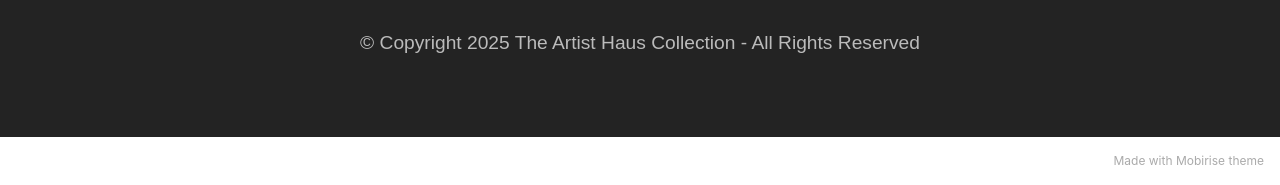
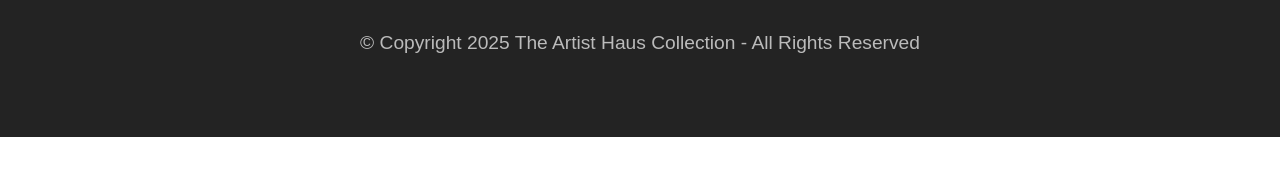
Before and after one commit to bastianhilton/artisthaus, a plain HTML site: page index.html in a window 1280 px wide. Shown: the part 4681-4866 px from the top of the page. After the commit the page ends 4818 px from the top, so only its background shows below. Drawn offline with Linux system fonts and the light colour scheme; files whose address does not match are found by name; a web font is replaced by a local one.

Commit message:
Update index.html

```diff
--- a/index.html
+++ b/index.html
@@ -388,7 +388,7 @@
             </div>
         </div>
     </div>
-</section><section style="background-color: #fff; display: none; font-family: -apple-system, BlinkMacSystemFont, 'Segoe UI', 'Roboto', 'Helvetica Neue', Arial, sans-serif; color:#aaa; font-size:12px; padding: 0; align-items: center; display: flex;"><a href="https://mobirise.site/p" style="flex: 1 1; height: 3rem; padding-left: 1rem;"></a><p style="flex: 0 0 auto; margin:0; padding-right:1rem;">Made with <a href="https://mobirise.site/b" style="color:#aaa;">Mobirise</a> theme</p></section><script src="assets/web/assets/jquery/jquery.min.js"></script>  <script src="assets/popper/popper.min.js"></script>  <script src="assets/tether/tether.min.js"></script>  <script src="assets/bootstrap/js/bootstrap.min.js"></script>  <script src="assets/smoothscroll/smooth-scroll.js"></script>  <script src="assets/dropdown/js/nav-dropdown.js"></script>  <script src="assets/dropdown/js/navbar-dropdown.js"></script>  <script src="assets/touchswipe/jquery.touch-swipe.min.js"></script>  <script src="assets/theme/js/script.js"></script>
+</section><section style="background-color: #fff; display: none !important; font-family: -apple-system, BlinkMacSystemFont, 'Segoe UI', 'Roboto', 'Helvetica Neue', Arial, sans-serif; color:#aaa; font-size:12px; padding: 0; align-items: center; display: flex;"><a href="https://mobirise.site/p" style="flex: 1 1; height: 3rem; padding-left: 1rem;"></a><p style="flex: 0 0 auto; margin:0; padding-right:1rem;">Made with <a href="https://mobirise.site/b" style="color:#aaa;">Mobirise</a> theme</p></section><script src="assets/web/assets/jquery/jquery.min.js"></script>  <script src="assets/popper/popper.min.js"></script>  <script src="assets/tether/tether.min.js"></script>  <script src="assets/bootstrap/js/bootstrap.min.js"></script>  <script src="assets/smoothscroll/smooth-scroll.js"></script>  <script src="assets/dropdown/js/nav-dropdown.js"></script>  <script src="assets/dropdown/js/navbar-dropdown.js"></script>  <script src="assets/touchswipe/jquery.touch-swipe.min.js"></script>  <script src="assets/theme/js/script.js"></script>
 
 
 </body>
```
